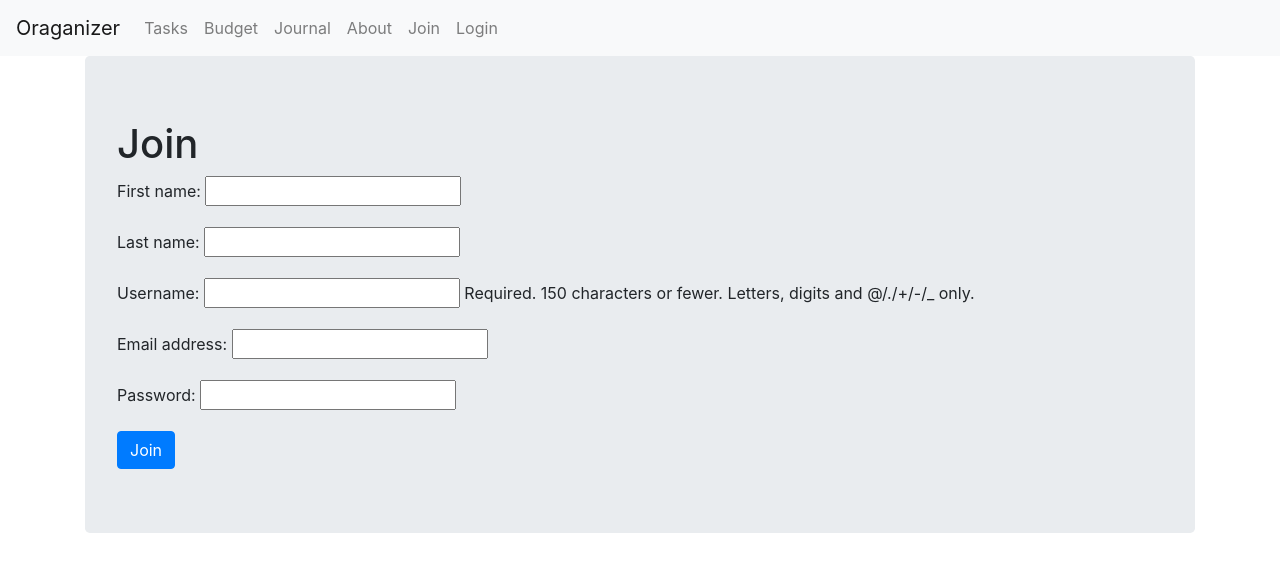
After one commit to sujeethiremath/Project-1, a Django app: page /join/ in a window 1280 px wide. The commit adds this page. Shown: the top 572 px of the page. Run offline with Django 3.2, Linux system fonts and the light colour scheme; some libraries are stand-ins or nearby versions.

Commit message:
Added the functionality of join, login and logout in the app

```diff
--- a/project1/budget/views.py
+++ b/project1/budget/views.py
@@ -1,7 +1,8 @@
 from django.shortcuts import render
 from django.http import HttpResponse
+from django.contrib.auth.decorators import login_required
 
 # Create your views here.
+@login_required(login_url='/login/')
 def budget(request):
-	page_data = {"data" : [1,2,3,4,5]}
-	return render(request, 'budget/budget.html', context=page_data)
+	return render(request, 'budget/budget.html')
--- /dev/null
+++ b/project1/core/forms.py
@@ -0,0 +1,12 @@
+from django import forms
+from django.contrib.auth.models import User
+
+class JoinForm(forms.ModelForm):
+    password = forms.CharField(widget=forms.PasswordInput(attrs={'autocomplete': 'new-password'}))
+    class Meta():
+        model = User
+        fields = ('first_name', 'last_name', 'username', 'email', 'password')
+
+class LoginForm(forms.Form):
+    username = forms.CharField()
+    password = forms.CharField(widget=forms.PasswordInput())
--- a/project1/core/views.py
+++ b/project1/core/views.py
@@ -1,12 +1,72 @@
-from django.shortcuts import render
-from django.http import HttpResponse
+from django.shortcuts import render, redirect
+from core.forms import JoinForm, LoginForm
+from django.contrib.auth import authenticate, login, logout
+from django.http import HttpResponse, HttpResponseRedirect
+from django.urls import reverse
+from django.contrib.auth.decorators import login_required
 
 # Create your views here.
+@login_required(login_url='/login/')
 def home(request):
-	page_data = {"data" : [1,2,3,4,5]}
-	return render(request, 'core/home.html', context=page_data)
+	return render(request, 'core/home.html')
 
 
 def about(request):
-	page_data = {"data" : [1,2,3,4,5]}
-	return render(request, 'core/About.html', context=page_data)
+	return render(request, 'core/About.html')
+
+def join(request):
+    if (request.method == "POST"):
+        join_form = JoinForm(request.POST)
+        if (join_form.is_valid()):
+            # Save form data to DB
+            user = join_form.save()
+            # Encrypt the password
+            user.set_password(user.password)
+            # Save encrypted password to DB
+            user.save()
+            # Success! Redirect to home page.
+            return redirect("/")
+        else:
+            # Form invalid, print errors to console
+            print(join_form.errors)
+    else:
+        join_form = JoinForm()
+        page_data = { "join_form": join_form }
+        return render(request, 'core/join.html', page_data)
+
+
+def user_login(request):
+    if (request.method == 'POST'):
+        login_form = LoginForm(request.POST)
+        if login_form.is_valid():
+            # First get the username and password supplied
+            username = login_form.cleaned_data["username"]
+            password = login_form.cleaned_data["password"]
+            # Django's built-in authentication function:
+            user = authenticate(username=username, password=password)
+            # If we have a user
+            if user:
+                #Check it the account is active
+                if user.is_active:
+                    # Log the user in.
+                    login(request,user)
+                    # Send the user back to homepage
+                    return redirect("/")
+                else:
+                    # If account is not active:
+                    return HttpResponse("Your account is not active.")
+            else:
+                print("Someone tried to login and failed.")
+                print("They used username: {} and password: {}".format(username,password))
+                return render(request, 'core/login.html', {"login_form": LoginForm})
+    else:
+        #Nothing has been provided for username or password.
+        return render(request, 'core/login.html', {"login_form": LoginForm})
+
+
+@login_required(login_url='/login/')
+def user_logout(request):
+    # Log out the user.
+    logout(request)
+    # Return to homepage.
+    return redirect("/")
--- a/project1/journal/views.py
+++ b/project1/journal/views.py
@@ -1,7 +1,8 @@
 from django.shortcuts import render
 from django.http import HttpResponse
+from django.contrib.auth.decorators import login_required
 
 # Create your views here.
+@login_required(login_url='/login/')
 def journal(request):
-	page_data = {"data" : [1,2,3,4,5]}
-	return render(request, 'journal/journal.html', context=page_data)
+	return render(request, 'journal/journal.html')
--- a/project1/project1/urls.py
+++ b/project1/project1/urls.py
@@ -26,5 +26,8 @@ urlpatterns = [
     path('journal/', journal_views.journal, name='journal'),
     path('tasks/', tasks_views.tasks, name='tasks'),
     path('budget/', budget_views.budget, name='budget'),
-    path('about/', core_views.about, name='about')
+    path('about/', core_views.about, name='about'),
+    path('join/', core_views.join, name='join'),
+    path('login/', core_views.user_login, name='user_login'),
+    path('logout/', core_views.user_logout, name='user_logout')
 ]
--- a/project1/tasks/views.py
+++ b/project1/tasks/views.py
@@ -1,7 +1,8 @@
 from django.shortcuts import render
 from django.http import HttpResponse
+from django.contrib.auth.decorators import login_required
 
 # Create your views here.
+@login_required(login_url='/login/')
 def tasks(request):
-	page_data = {"data" : [1,2,3,4,5]}
-	return render(request, 'tasks/tasks.html', context=page_data)
+	return render(request, 'tasks/tasks.html')
--- a/project1/templates/core/Navigation_Bar.html
+++ b/project1/templates/core/Navigation_Bar.html
@@ -9,6 +9,12 @@
       <a class="nav-item nav-link" href="/budget/">Budget</a>
       <a class="nav-item nav-link" href="/journal/">Journal</a>
       <a class="nav-item nav-link" href="/about/">About</a>
+      {% if user.is_authenticated %}
+        <a class="nav-item nav-link" href="/logout/">Logout</a>
+      {% else %}
+        <a class="nav-item nav-link" href="/join/">Join</a>
+        <a class="nav-item nav-link" href="/login/">Login</a>
+      {% endif %}
     </div>
   </div>
 </nav>
--- /dev/null
+++ b/project1/templates/core/join.html
@@ -0,0 +1,21 @@
+<!DOCTYPE html>
+<html lang="en" dir="ltr">
+<head>
+	<meta charset="utf-8">
+	{% include "core/Bootstrap.html" %}
+	<title>Join</title>
+</head>
+<body>
+	{% include "core/Navigation_Bar.html" %}
+	<div class="container">
+    <div class = "jumbotron">
+      <h1>Join</h1>
+      <form method="POST">
+        {{ join_form.as_p }}
+        {% csrf_token %}
+        <input type="submit" class="btn btn-primary" value = "Join"/>
+      </form>
+    </div>
+  </div>
+</body>
+</html>
```
Also changed, not shown: project1/templates/core/login.html (added, +21 -0 lines), project1/db.sqlite3.
